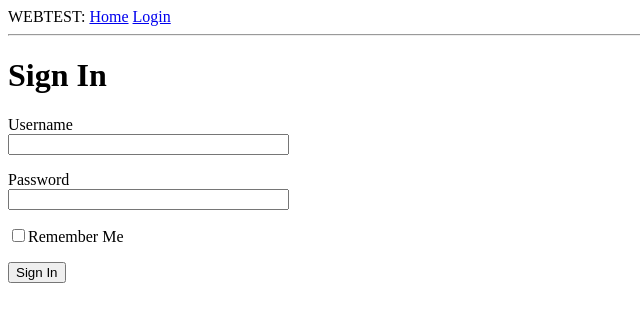
After one commit to Frog0d/WEBTEST, a Flask app: page /login in a window 1280 px wide. The commit adds this page. Shown: the top 322 px of the page, without its empty margins (0-640 px from the left). Run offline with Flask 2, Linux system fonts and the light colour scheme.

Commit message:
Add --all

```diff
--- /dev/null
+++ b/appv1.py
@@ -0,0 +1,36 @@
+from flask import Flask, render_template, flash, redirect
+from config import Config
+from forms import LoginForm
+
+
+app = Flask(__name__)
+
+app.config.from_object(Config)
+
+@app.route('/')
+@app.route('/index')
+def index():
+    user = {'username': 'Miguel'}
+    posts = [
+        {
+            'author': {'username': 'John'},
+            'body': 'Beautiful day in Hong Kong!'
+        },
+        {
+            'author': {'username': 'Kelvin'},
+            'body': 'HIHIHI!'
+        }
+    ]
+    return render_template('index.html', title='Home', user=user, posts=posts)
+
+@app.route('/login', methods=['GET', 'POST'])
+def login():
+    form = LoginForm()
+    if form.validate_on_submit():
+        flash('Login requested for user {}, remember_me={}'.format(
+            form.username.data, form.remember_me.data))
+        return redirect('/index')
+    return render_template('login.html', title='Sign In', form=form)
+
+if __name__ == '__main__':
+    app.run()
--- /dev/null
+++ b/config.py
@@ -0,0 +1,4 @@
+import os
+
+class Config(object):
+    SECRET_KEY = os.environ.get('SECRET_KEY') or 'you-will-never-guess'
--- /dev/null
+++ b/forms.py
@@ -0,0 +1,9 @@
+from flask_wtf import FlaskForm
+from wtforms import StringField, PasswordField, BooleanField, SubmitField
+from wtforms.validators import DataRequired
+
+class LoginForm(FlaskForm):
+    username = StringField('Username', validators=[DataRequired()])
+    password = PasswordField('Password', validators=[DataRequired()])
+    remember_me = BooleanField('Remember Me')
+    submit = SubmitField('Sign In')
--- a/templates/base.html
+++ b/templates/base.html
@@ -3,11 +3,25 @@
     {% if title %}
     <title>{{ title }} - WEBTEST</title>
     {% else %}
-    <title>Welcome to WEBTEST</title>
+    <title>WEBTEST</title>
+    {% endif %}
 </head>
 <body>
-<div>WEBTEST: <a href="/index">Home</a></div>
+<div>
+    WEBTEST:
+    <a href="{{ url_for('index') }}">Home</a>
+    <a href="{{ url_for('login') }}">Login</a>
+</div>
 <hr>
+{% with messages = get_flashed_messages() %}
+    {% if messages %}
+        <ul>
+            {% for message in message %}
+                <li>{{ message }}</li>
+            {% endfor %}
+        </ul>
+    {% endif %}
+{% endwith %}
 {% block content %}{% endblock %}
 </body>
 </html>
--- /dev/null
+++ b/templates/login.html
@@ -0,0 +1,24 @@
+{% extends "base.html" %}
+
+{% block content %}
+    <h1>Sign In</h1>
+    <form action="" method="post" novalidate>
+        {{ form.hidden_tag() }}
+        <p>
+            {{ form.username.label }}<br>
+            {{ form.username(size=32) }}<br>
+            {% for error in form.username.errors %}
+                <span style="color: red;">[{{ error }}</span>
+            {% endfor %}
+        </p>
+    <p>
+        {{ form.password.label }}<br>
+            {{ form.password(size=32) }}<br>
+            {% for error in form.username.errors %}
+                <span style="color: red;">[{{ error }}</span>
+            {% endfor %}
+    </p>
+    <p>{{ form.remember_me() }}{{ form.remember_me.label }}</p>
+    <p>{{ form.submit() }}</p>
+    </form>
+{% endblock %}
```
Also changed, not shown: app.py (deleted, +0 -23 lines), 1 other file.
